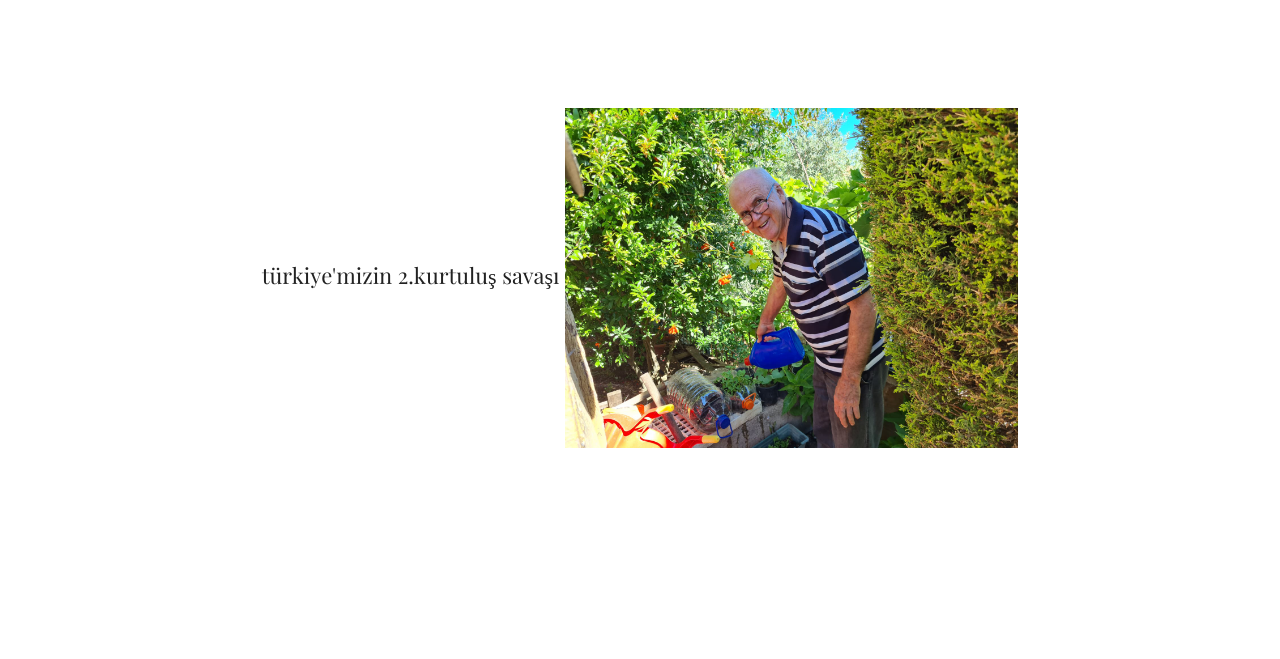
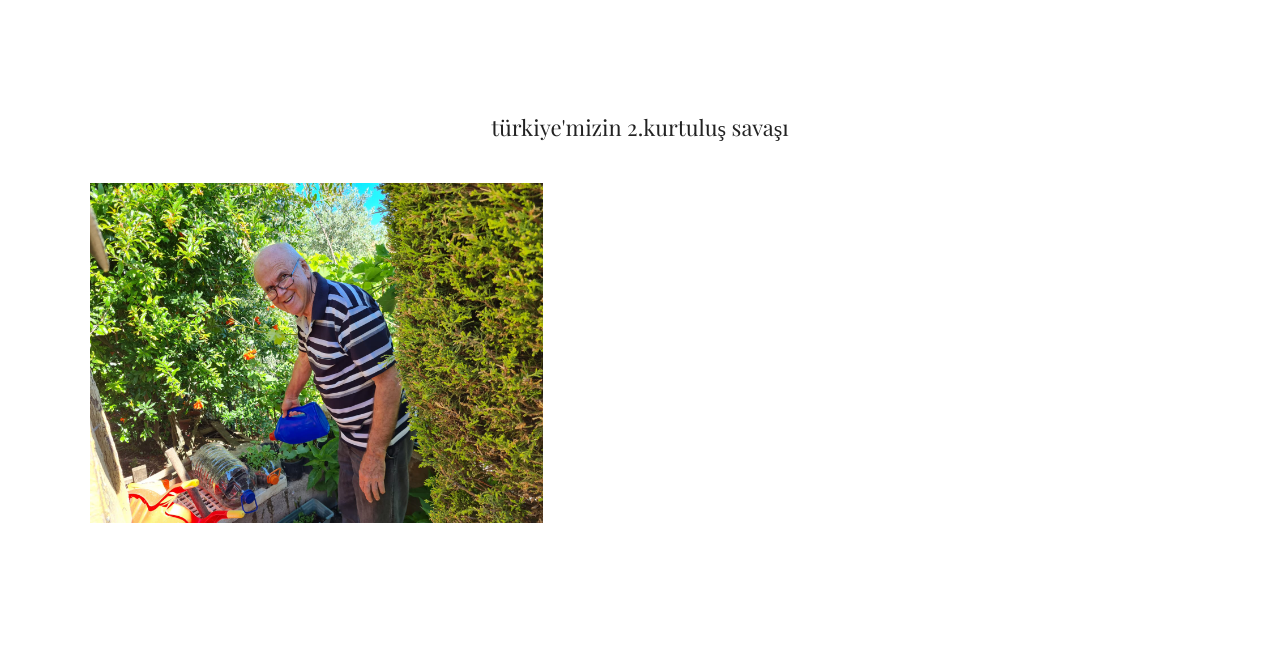
Before and after one commit to ecetabag/gizli.aslinda, a plain HTML site: page yazi7.html in a window 1280 px wide. Shown: the part 87-746 px from the top of the page. Drawn offline with nearby package versions, Linux system fonts and the light colour scheme.

Commit message:
Update yazi7.html

```diff
--- a/yazi7.html
+++ b/yazi7.html
@@ -64,8 +64,8 @@ p {
 		<div class="container">
 			<div class="row">
 					<p style="text-align: center;">türkiye'mizin 2.kurtuluş savaşı
-												<img src="img/dedem.JPG" width="auto" height="340px">
- </p>
+											<p>	<img src="img/dedem.JPG" width="auto" height="340px">
+ </p> </p>
 
 				</div>
 		</div>
```
